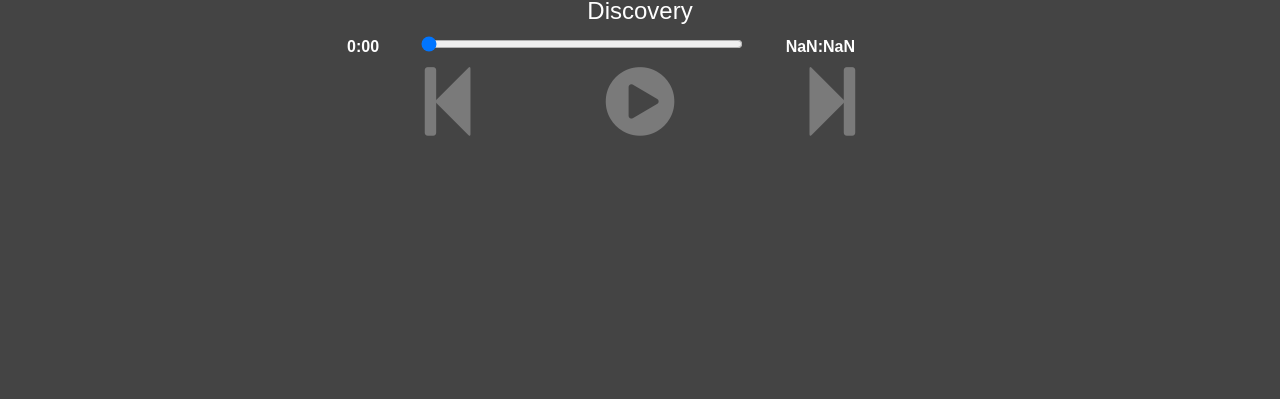
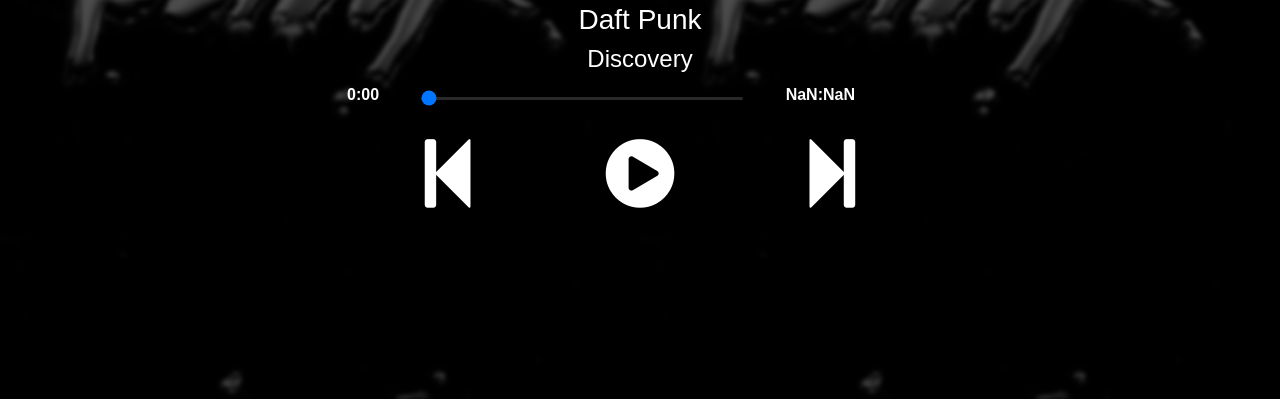
Before and after one commit to josesneto/Music_Player, a plain HTML site: page index.html in a window 1280 px wide. Shown: the part 401-800 px from the top of the page. Drawn offline with Linux system fonts and the light colour scheme.

Commit message:
Template re-decorado e re-ajustado

```diff
--- a/index.html
+++ b/index.html
@@ -10,12 +10,15 @@
     <link rel='stylesheet' type='text/css' media='screen' href='main.css'>
 </head>
 <body>
+    <div id="background"></div>
     <div class="container">
+        <br/>
         <div class="row">
             <div class="col"></div>
             <div class="col-xs-10 col-sm-10 col-md-8 col-lg-6 col-xl-5 text-center" id="album-image"></div>
             <div class="col"></div>
         </div>
+        <br/>
         <div class="row">
             <div class="col"></div>
             <div class="col-xs-12 col-sm-12 col-md-8 col-lg-6 col-xl-6 text-center" id="music-name"></div>
@@ -53,6 +56,7 @@
             </div>
             <div class="col-sm-0 col-md-1 col-lg-2 col-xl-2"></div>
         </div>
+        <br/>
         <div class="row">
             <div class="col-sm-0 col-md-2 col-lg-3 col-xl-3"></div>
             <div class="col-sm-12 col-md-8 col-lg-6 col-xl-6 text-center">
--- a/main.css
+++ b/main.css
@@ -1,12 +1,15 @@
 body {
-    background-color: #444444;
+    z-index: 2;
     color: white;
     font-family: Arial, Helvetica, sans-serif;
+    text-shadow: 1px 1px 10px black;
+    background-color: black;
 }
 
 img {
     width: 70%;
     border-radius: 30px;
+    box-shadow: 0px 0px 20px black;
 }
 
 table {
@@ -14,26 +17,43 @@
 }
 
 .player-button {
-    color: rgb(122, 122, 122);
+    color: white;
     transition: 0.3s;
 }
 
 .player-button:hover {
-    color: rgb(53, 150, 240);
+    color: rgb(122, 197, 240);
     transition: 0.3s;
 }
 
 .player-button:active {
-    color: rgb(6, 128, 177);
+    color: rgb(7, 185, 255);
     transition: 0.3s;
 }
 
 .slider {
     width: 80%;
-    /* -webkit-appearance: none; */
-    /* border-radius: 15px; */
+    -webkit-appearance: none;
+    border-radius: 15px;
+    height: 3px;
+    background-color: rgb(41, 41, 41);
 }
 
 .col-xs-6 .slider {
     width: 20%;
 }
+
+.container {
+    z-index: 2;
+    position: sticky;
+}
+
+#background {
+    position: absolute;
+    z-index: 1;
+    width: 100%;
+    height: 100%;
+    background-color: #444444;
+    background-size: 50%;
+    filter: grayscale(1) blur(2px) brightness(0.3);
+}
--- a/main.js
+++ b/main.js
@@ -6,6 +6,7 @@
     let musicPath = musicObj["file"];
     let autoplay = 'autoplay';
     let playerBox = document.getElementById("player-box");
+    changeBackground(musicObj["album-image"]);
     if (!isPlaying) {
         autoplay = '';
     }
@@ -13,6 +14,11 @@
     let newPlayerBoxContent = "<audio id='player' src='musics/" + musicPath + "' " + autoplay + "></audio>";
     console.log(newPlayerBoxContent);                   // REM
     playerBox.innerHTML = newPlayerBoxContent;
+}
+
+function changeBackground(albumImage) {
+    backgroundElement = document.getElementById("background");
+    backgroundElement.style = "background-image: url('"+ albumImage +"');";
 }
 
 function updateMusicInfo(musicObj) {
```
